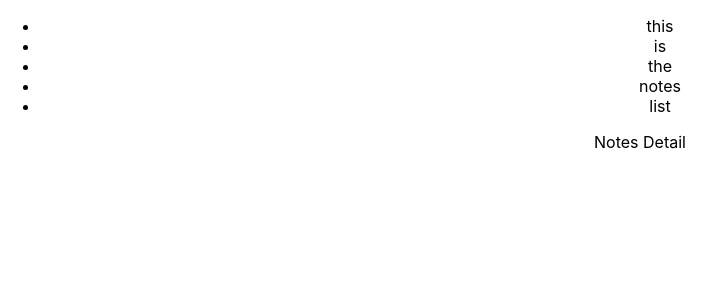
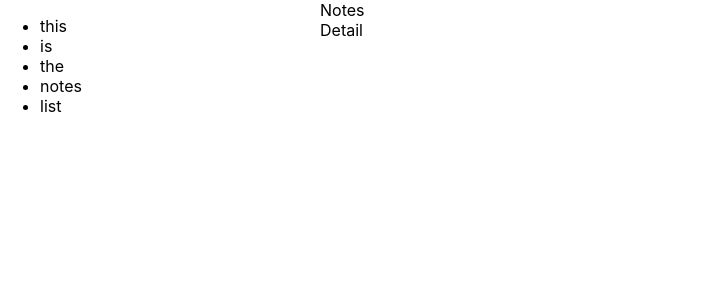
Before and after one commit to jboerner56/notes-app, a React (Create React App) app: page / in a window 1280 px wide. Shown: the top 300 px of the page, without its empty margins (0-725 px from the left). Built offline with nearby package versions, Linux system fonts and the light colour scheme.

Commit message:
css styling with .module.css

```diff
--- a/src/App.js
+++ b/src/App.js
@@ -1,13 +1,9 @@
 import React from 'react';
-import logo from './logo.svg';
-import './App.css';
 import NotesApp from './NotesApp';
 
 function App() {
   return (
-    <div className="App">
       <NotesApp/>
-    </div>
   );
 }
 
--- a/src/NotesApp.js
+++ b/src/NotesApp.js
@@ -1,6 +1,7 @@
 import React from 'react';
 import NotesList from './NotesList'
 import NotesDetail from './NotesDetail';
+import styles from './NotesApp.module.css';
 export default class NotesApp extends React.Component{
     constructor(props){
         super(props)
@@ -10,9 +11,13 @@ export default class NotesApp extends React.Component{
     }
     render() {
         return (
-            <div>
-                <NotesList/>
-                <NotesDetail/>
+            <div className={styles.app}>
+                <div className={styles.list}>
+                    <NotesList/>
+                </div>
+                <div>
+                    <NotesDetail className={styles.detail}/>
+                </div>
             </div>
         )
     }
--- /dev/null
+++ b/src/NotesApp.module.css
@@ -0,0 +1,12 @@
+.app {
+    display: flex;
+    flex-direction: row;
+
+}
+.list {
+    width: 25%;
+
+}
+.detail {
+    width: 75%;
+}
--- a/src/NotesDetail.js
+++ b/src/NotesDetail.js
@@ -2,7 +2,7 @@ import React from 'react';
 
 export default function NotesDetail(props){
     return (
-        <div>
+        <div className={props.className}>
             Notes Detail
         </div>
     );
--- a/src/NotesList.js
+++ b/src/NotesList.js
@@ -1,15 +1,16 @@
 import React from 'react';
+import styles from './NotesList.module.css';
+
 
 export default function NotesList (props) {
+    //
     return(
-        <div>
-            <ul>
+            <ul className={styles.NotesList}>
                 <li>this</li>
                 <li>is</li>
                 <li>the</li>
                 <li>notes</li>
                 <li>list</li>
             </ul>
-        </div>
     )
 }
--- /dev/null
+++ b/src/NotesList.module.css
@@ -0,0 +1,10 @@
+.notesList {
+padding: 0;
+margin: 0;
+}
+
+.notesList .li {
+    display: block;
+    list-style: none;
+
+}
```
